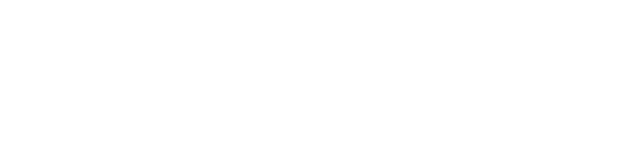
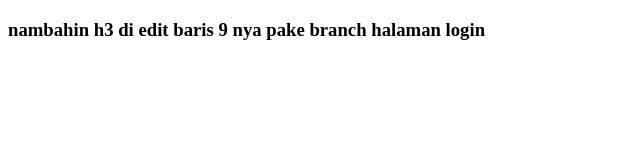
Before and after one commit to febrianblo/belajar-git, a plain HTML site: page contact.html in a window 1280 px wide. Shown: the whole page, without its empty margins (0-640 px from the left). Drawn offline with Linux system fonts and the light colour scheme.

Commit message:
nambahin h3 di branch halaman log in

```diff
--- a/contact.html
+++ b/contact.html
@@ -8,7 +8,7 @@
 </head>
 
 <body>
-
+    <h3>nambahin h3 di edit baris 9 nya pake branch halaman login</h3>
 </body>
 
 </html>
```
